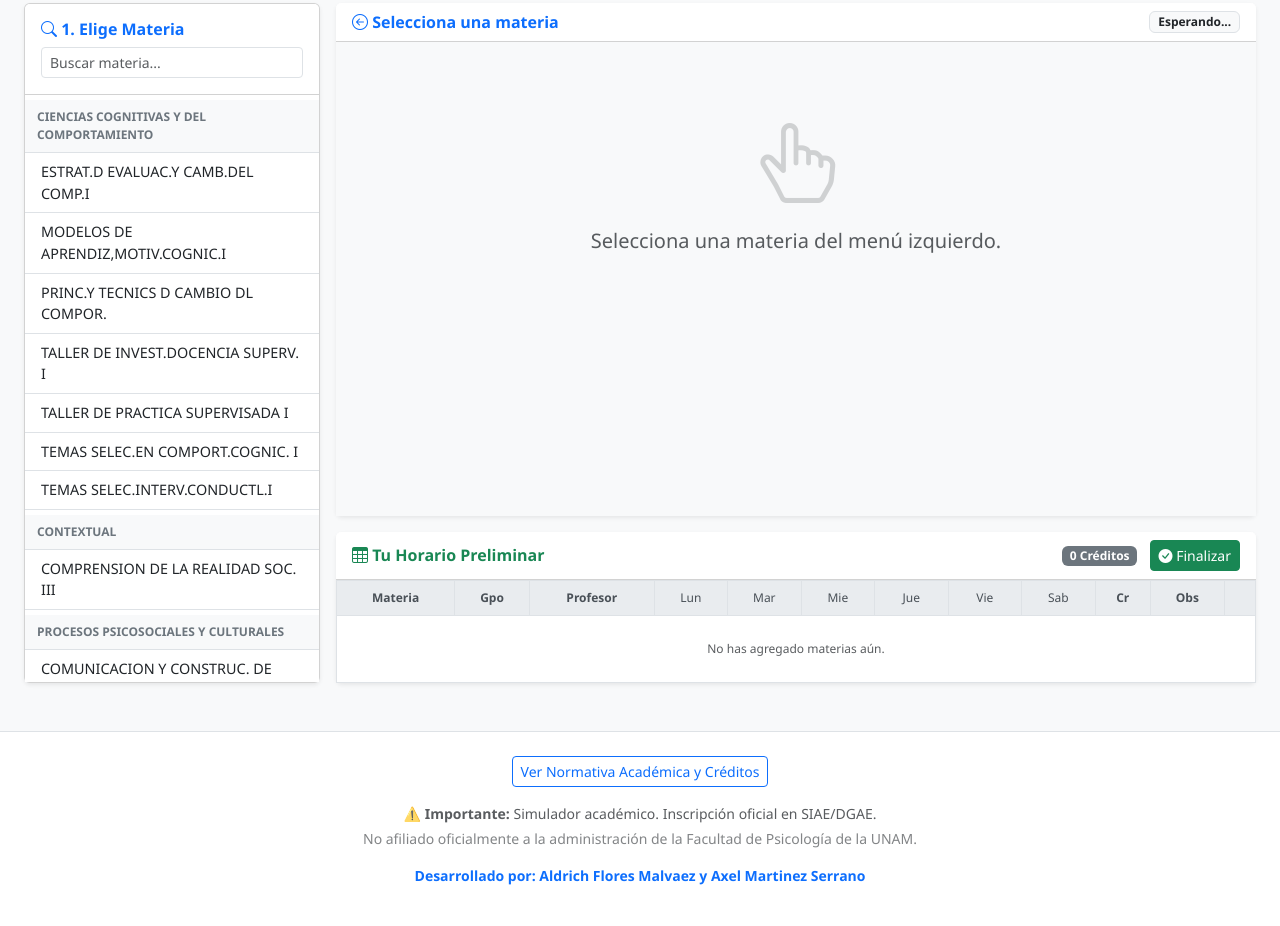
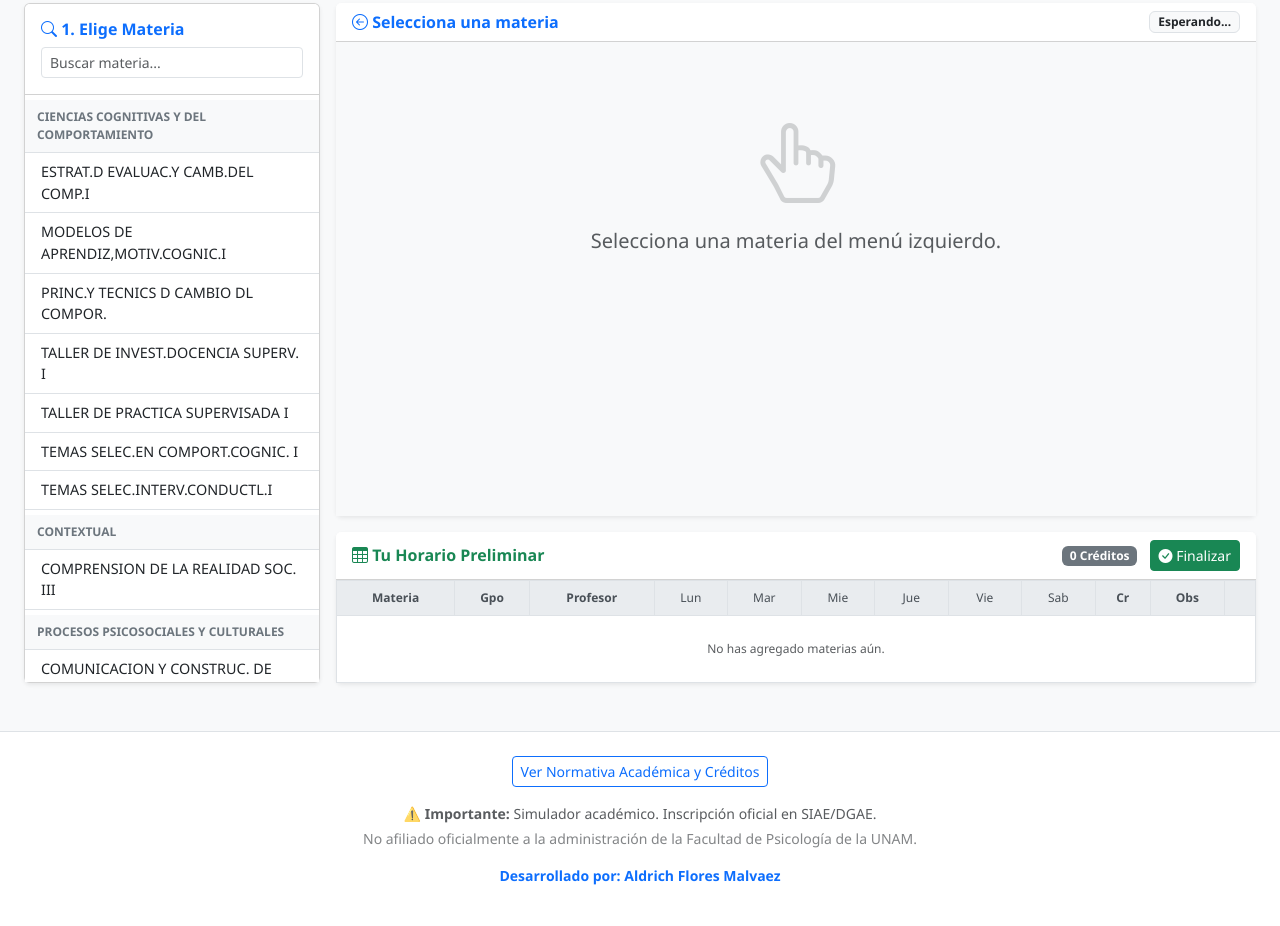
Before and after one commit to aldriichflores-prog/generador-horarios-facpsi, a plain HTML site: page index.html in a window 1280 px wide. Shown: the part 684-1610 px from the top of the page. Drawn offline with nearby package versions, Linux system fonts and the light colour scheme.

Commit message:
Update index.html

```diff
--- a/index.html
+++ b/index.html
@@ -218,7 +218,7 @@
         <button class="btn btn-outline-primary btn-sm mb-3" data-bs-toggle="modal" data-bs-target="#modalReglas">Ver Normativa Académica y Créditos</button>
         <p class="small text-muted mb-1">⚠️ <strong>Importante:</strong> Simulador académico. Inscripción oficial en SIAE/DGAE.</p>
         <p class="small text-muted opacity-75">No afiliado oficialmente a la administración de la Facultad de Psicología de la UNAM.</p>
-        <p class="small text-primary mt-2 fw-bold">Desarrollado por: Aldrich Flores Malvaez y Axel Martinez Serrano</p>
+        <p class="small text-primary mt-2 fw-bold">Desarrollado por: Aldrich Flores Malvaez</p>
     </div>
 </footer>
 
```
